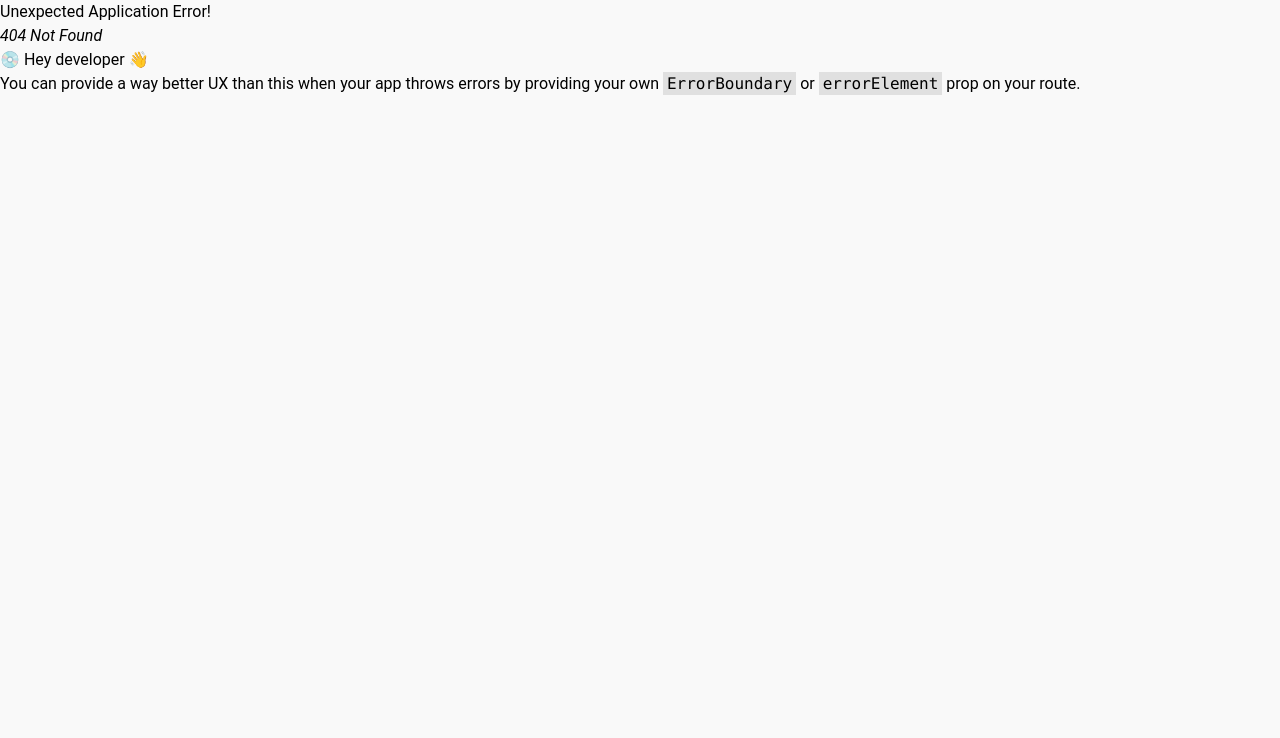
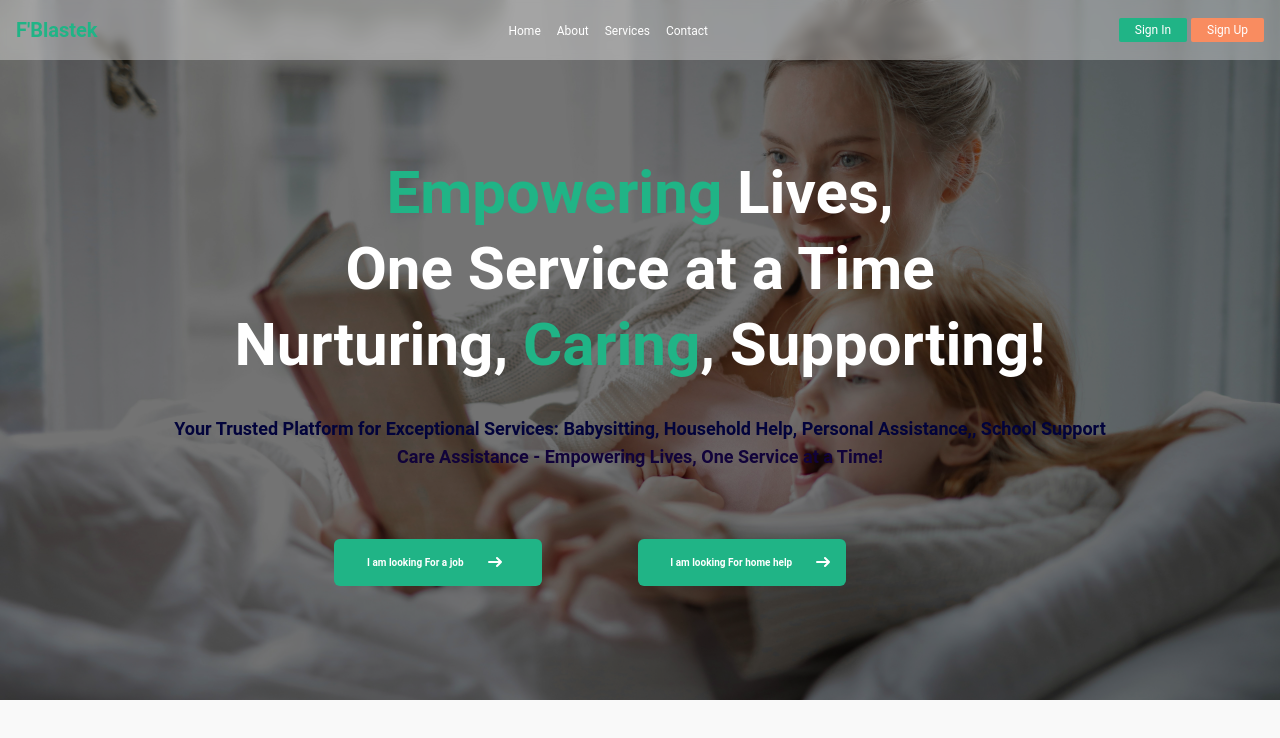
Before and after one commit to hamzaelalamy/f-blastek, a React (Vite) app in the folder app/: page /Home in a window 1280 px wide. Before the commit this address had no page. Shown: the top 738 px of the page. Built offline with nearby package versions, Linux system fonts and the light colour scheme.

Commit message:
add route and file for LandingPage

```diff
--- a/app/src/components/landingPage/HeroSection.tsx
+++ b/app/src/components/landingPage/HeroSection.tsx
@@ -13,9 +13,7 @@ const [mobileMenu,setMobileMenu]=useState(false)
 
     <div className="relative bg-cover bg-center h-[400px] lg:h-[600px] xl:h-[700px] ">
     <Header />
-    {mobileMenu && <MobileHeader/>
-
-          }
+    {mobileMenu && <MobileHeader/>}
     <HamburgerButton mobileMenu={mobileMenu} setMobileMenu={setMobileMenu} />
 
 
--- /dev/null
+++ b/app/src/pages/LandingPage.tsx
@@ -0,0 +1,13 @@
+import React from 'react'
+import HeroSection from '../components/landingPage/HeroSection'
+
+function LandingPage() {
+  return (
+    <div>
+<HeroSection/>
+
+    </div>
+  )
+}
+
+export default LandingPage
--- a/app/src/router/AppRouter.tsx
+++ b/app/src/router/AppRouter.tsx
@@ -15,7 +15,7 @@ import Service from "../pages/service/Services.tsx";
 import AddService from "../pages/service/AddService.tsx";
 import EditServicePage from "../pages/service/EditService.tsx";
 import AdminRoute from "./AdminRoute.tsx";
-import HeroSection from "../components/landingPage/HeroSection.tsx";
+import LandingPage from "../pages/LandingPage.tsx";
 
 const router = createBrowserRouter([
   {
@@ -85,8 +85,8 @@ const router = createBrowserRouter([
     element: <LoginForm />,
   },
   {
-    path: "/HeroSection",
-    element: <HeroSection />,
+    path: "/Home",
+    element: <LandingPage />,
   },
 ]);
 
```
